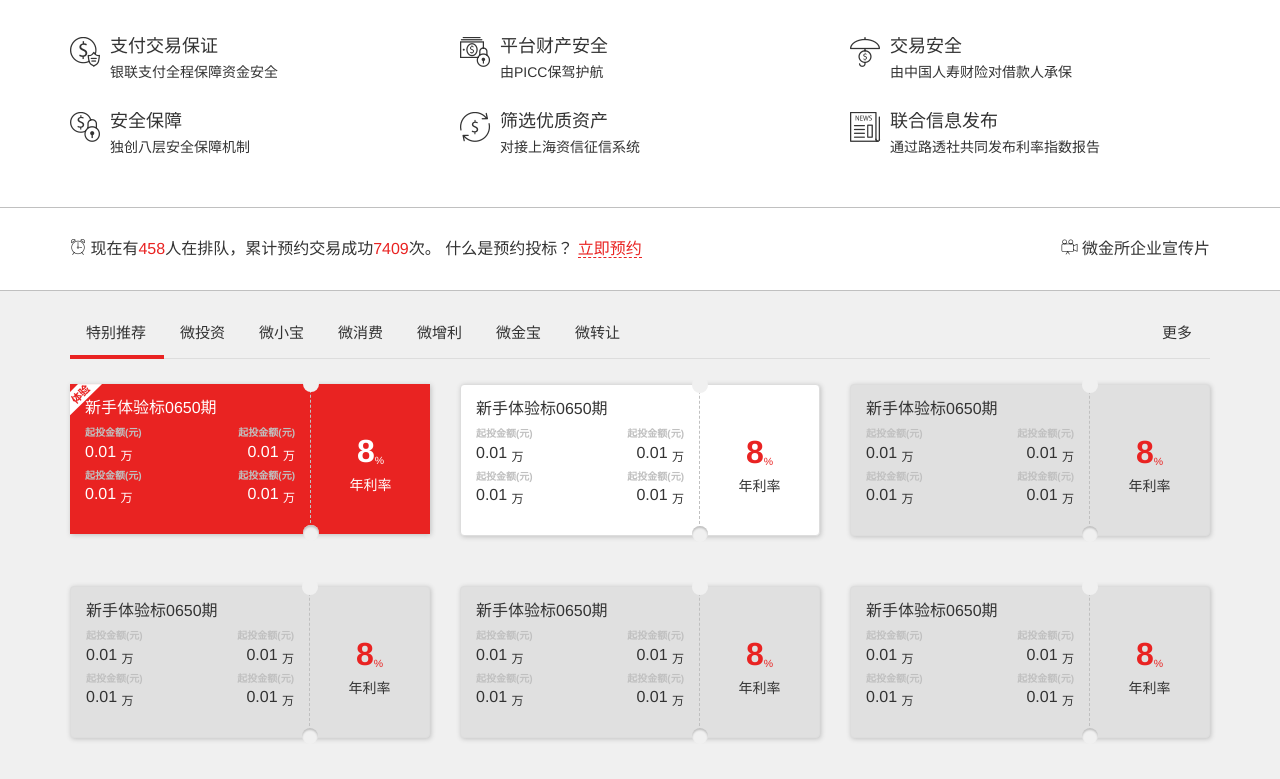
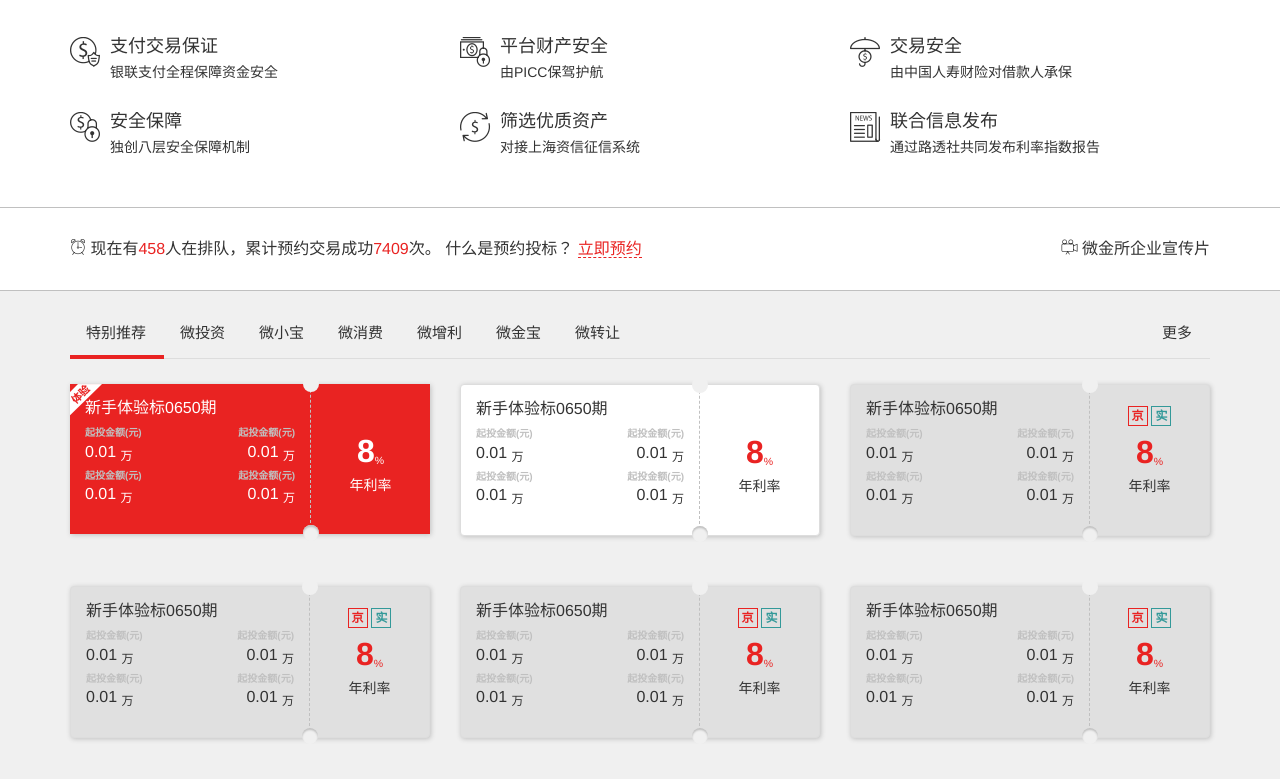
Before and after one commit to Sesshoumaru/web-pages, a plain HTML site: page weijinsuo/index.html in a window 1280 px wide. Shown: the part 554-1333 px from the top of the page. Drawn offline with Linux system fonts and the light colour scheme; files whose address does not match are found by name.

Commit message:
weijinsup products tooltip

```diff
--- a/weijinsuo/css/main.css
+++ b/weijinsuo/css/main.css
@@ -311,9 +311,27 @@ fieldset[disabled] .navbar-main .btn-link:focus {
     border-top-color: #ddd;
 }
 
-.panel-product > .panel-heading .badge {
-    color: #f5f5f5;
-    background-color: #333;
+.panel-product > .panel-heading .tooltips{
+    position: absolute;
+    width: 100%;
+    text-align: center;
+    top: 20px;
+}
+
+.panel-product > .panel-heading .tooltips .badge{
+    background-color: transparent;
+    border-radius: 0;
+    padding: 3px;
+}
+
+.panel-product > .panel-heading .tooltips .badge-1 {
+    color: #E92322;
+    border: 1px solid #E92322;
+}
+
+.panel-product > .panel-heading .tooltips .badge-2 {
+    color: #399;
+    border: 1px solid #399;
 }
 
 .panel-product.panel-disabled {
--- a/weijinsuo/index.html
+++ b/weijinsuo/index.html
@@ -290,6 +290,10 @@
                         <div class="product">
                             <div class="panel panel-product panel-disabled">
                                 <div class="panel-heading">
+                                    <p class="tooltips">
+                                        <a href="#" class="badge badge-1" data-toggle="tooltip" data-placement="top" title="北京市">京</a>
+                                        <a href="#" class="badge badge-2" data-toggle="tooltip" data-placement="top" title="实地认证">实</a>
+                                    </p>
                                     <p>
                                         <strong>8</strong><sub>%</sub>
                                         <br>
@@ -324,6 +328,10 @@
                         <div class="product">
                             <div class="panel panel-product panel-disabled">
                                 <div class="panel-heading">
+                                    <p class="tooltips">
+                                        <a href="#" class="badge badge-1" data-toggle="tooltip" data-placement="top" title="北京市">京</a>
+                                        <a href="#" class="badge badge-2" data-toggle="tooltip" data-placement="top" title="实地认证">实</a>
+                                    </p>
                                     <p>
                                         <strong>8</strong><sub>%</sub>
                                         <br>
@@ -358,6 +366,10 @@
                         <div class="product">
                             <div class="panel panel-product panel-disabled">
                                 <div class="panel-heading">
+                                    <p class="tooltips">
+                                        <a href="#" class="badge badge-1" data-toggle="tooltip" data-placement="top" title="北京市">京</a>
+                                        <a href="#" class="badge badge-2" data-toggle="tooltip" data-placement="top" title="实地认证">实</a>
+                                    </p>
                                     <p>
                                         <strong>8</strong><sub>%</sub>
                                         <br>
@@ -392,6 +404,10 @@
                         <div class="product">
                             <div class="panel panel-product panel-disabled">
                                 <div class="panel-heading">
+                                    <p class="tooltips">
+                                        <a href="#" class="badge badge-1" data-toggle="tooltip" data-placement="top" title="北京市">京</a>
+                                        <a href="#" class="badge badge-2" data-toggle="tooltip" data-placement="top" title="实地认证">实</a>
+                                    </p>
                                     <p>
                                         <strong>8</strong><sub>%</sub>
                                         <br>
--- a/weijinsuo/js/main.js
+++ b/weijinsuo/js/main.js
@@ -20,4 +20,6 @@ $(function () {
     }
 
     $(window).on('resize', resize).trigger('resize');
+
+    $('[data-toggle="tooltip"]').tooltip();
 });
```
